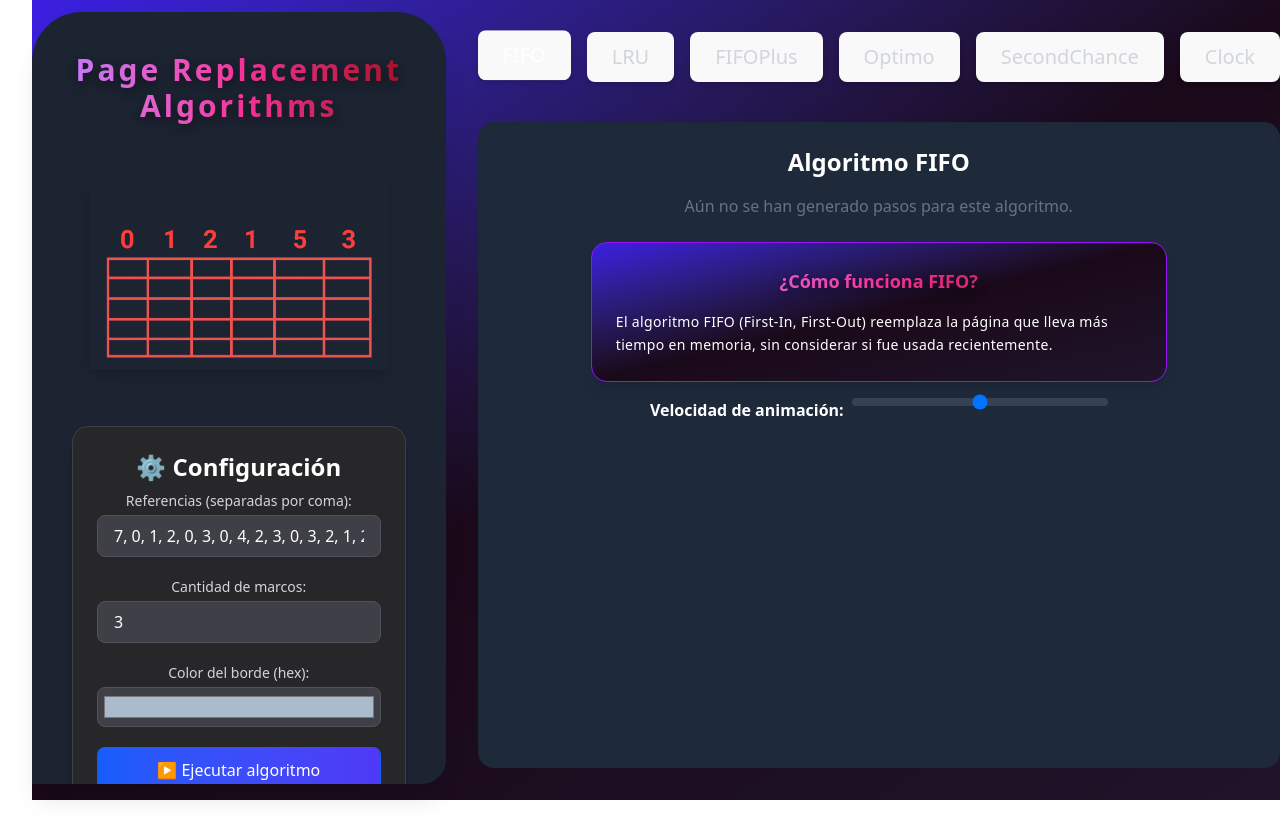
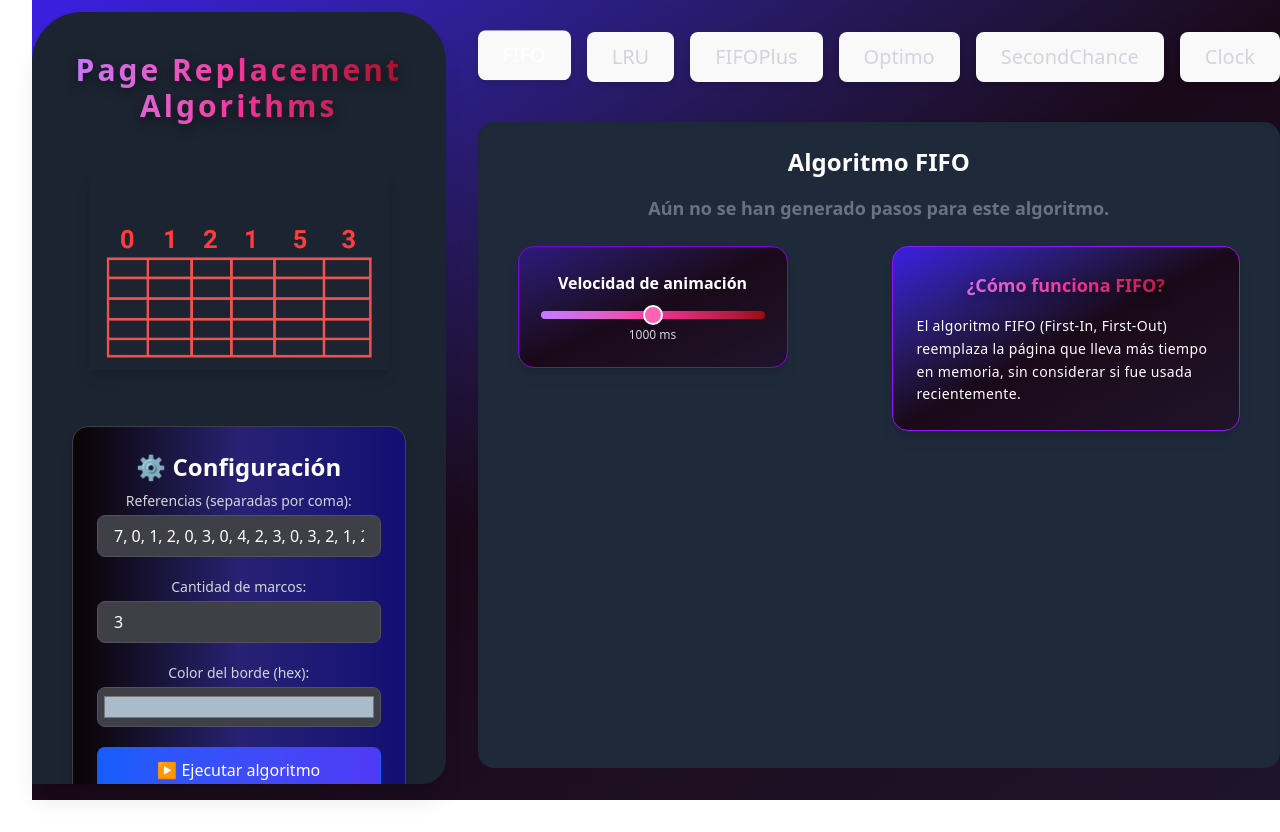
Before and after one commit to LairezMk/Algoritmo_RP, a React (Vite) app in the folder algoritmos-reemplazo-app/: page / in a window 1280 px wide. Shown: the top 832 px of the page. Built offline with nearby package versions, Linux system fonts and the light colour scheme.

Commit message:
Animation speed slide

```diff
--- a/algoritmos-reemplazo-app/src/App.jsx
+++ b/algoritmos-reemplazo-app/src/App.jsx
@@ -17,6 +17,7 @@ function App() {
   const [marcos, setMarcos] = useState(3);
   const [color, setColor] = useState("#aabbcc");
   const [pasos, setPasos] = useState([]);
+  const [ejecucionKey, setEjecucionKey] = useState(0); // Para forzar la re-renderización
 
   const ejecutarAlgoritmo = () => {
     if (!referencias.length || marcos <= 0) return;
@@ -45,7 +46,8 @@ function App() {
         alert("Algoritmo no válido");
         return;
     }
-    setPasos(resultado);
+    setPasos([...resultado]);
+    setEjecucionKey(Date.now()); // Cambia la clave para forzar re-renderización
   };
 
   return (
@@ -97,6 +99,7 @@ function App() {
         {/* Vista del algoritmo seleccionado */}
         <div className="flex-1 overflow-auto bg-[#1e2a3a] rounded-2xl p-6 shadow-inner">
           <VistaAlgoritmo
+            key={ejecucionKey} // Forzar re-renderización al cambiar el algoritmo
             algoritmoActivo={algoritmoActivo}
             resultados={{ [algoritmoActivo]: pasos }}
             color={color}
--- a/algoritmos-reemplazo-app/src/components/FrameDisplay.jsx
+++ b/algoritmos-reemplazo-app/src/components/FrameDisplay.jsx
@@ -35,7 +35,10 @@ const FrameDisplay = ({ pasos, color = '#00ffff', delay = 1000 }) => {
             <tr className="bg-[#111827] text-cyan-300">
               <th className="px-4 py-3 rounded-tl-2xl text-left font-bold text-xl"> </th>
               {historial.map((_, index) => (
-                <th key={index} className="px-4 py-3 border-b border-cyan-500">
+                <th key={index} className={"px-4 py-3 border-b border-cyan-500" +
+                  (index === 0 ? " border-l-4 border-cyan-500" : "" )
+                 }
+                  >
                   P {index + 1}
                 </th>
               ))}
--- a/algoritmos-reemplazo-app/src/components/PanelInputs.jsx
+++ b/algoritmos-reemplazo-app/src/components/PanelInputs.jsx
@@ -42,7 +42,7 @@ export default function PanelInputs({
 
   return (
     <div className="flex flex-col items-center justify-center h-full p-4 space-y-4">
-    <div className="bg-zinc-800 text-white p-6 rounded-2xl shadow-lg w-full max-w-md border border-zinc-700 space-y-5">
+    <div className="bg-gradient-to-r from-[#0a0404] via-[#282175] to-[#130e73] text-white p-6 rounded-2xl shadow-lg w-full max-w-md border border-zinc-700 space-y-5">
       <h2 className="text-2xl font-bold text-center text-white mb-2">⚙️ Configuración</h2>
 
       <div>
@@ -120,7 +120,7 @@ export default function PanelInputs({
             }
             localStorage.setItem("historialReferencias", JSON.stringify(historial));
           }
-          onGenerar(); // Ejecutar el algoritmo
+          onGenerar(Date.now); // Ejecutar el algoritmo
         }}
         className="w-full bg-gradient-to-r from-blue-600 to-indigo-600 text-white py-2 rounded-lg font-semibold hover:from-blue-500 hover:to-indigo-500 transition"
       >
--- a/algoritmos-reemplazo-app/src/components/VistaAlgoritmo.jsx
+++ b/algoritmos-reemplazo-app/src/components/VistaAlgoritmo.jsx
@@ -14,6 +14,7 @@ const explicaciones = {
 const VistaAlgoritmo = ({ algoritmoActivo, resultados, color }) => {
   const pasos = resultados?.[algoritmoActivo] || [];
   const descripcion = explicaciones[algoritmoActivo] || "Algoritmo no reconocido.";
+  const [delay, setDelay] = React.useState(1000); // Estado para la velocidad de la animación
 
   return (
     <div className="flex-1 px-4">
@@ -22,15 +23,51 @@ const VistaAlgoritmo = ({ algoritmoActivo, resultados, color }) => {
       </h2>
 
       {pasos.length > 0 ? (
-        <FrameDisplay pasos={pasos} color={color} />
+        <FrameDisplay pasos={pasos} color={color} delay={delay}/>
       ) : (
-        <p className="text-center text-gray-500 mb-4">
+        <p className="text-center text-gray-500 mb-4 text-lg font-extrabold">
           Aún no se han generado pasos para este algoritmo.
         </p>
       )}
 
+      {/* Contenedor flex para el slider y la explicación */}
+      <div className="flex flex-row justify-start items-start gap-26 mt-6 max-w-4xl mx- justify-between">
+        {/* Slider moderno */}
+        <div className="flex flex-col items-center bg-gradient-to-br from-[#2d1a7e] via-[#1a0919] to-[#20142b] border border-purple-700 shadow-lg rounded-2xl p-6 min-w-[270px]">
+          <label className="text-white font-bold mb-4 text-base">Velocidad de animación</label>
+          <input
+            type="range"
+            min="0"
+            max="2000"
+            step="100"
+            value={delay}
+            onChange={(e) => setDelay(Number(e.target.value))}
+            className="w-56 h-2 bg-gradient-to-r from-purple-400 via-pink-500 to-red-800 rounded-lg appearance-none cursor-pointer transition-all duration-200 outline-none
+              [&::-webkit-slider-thumb]:appearance-none
+              [&::-webkit-slider-thumb]:w-5
+              [&::-webkit-slider-thumb]:h-5
+              [&::-webkit-slider-thumb]:rounded-full
+              [&::-webkit-slider-thumb]:bg-pink-400
+              [&::-webkit-slider-thumb]:shadow-lg
+              [&::-webkit-slider-thumb]:border-2
+              [&::-webkit-slider-thumb]:border-white
+              [&::-webkit-slider-thumb]:transition-all
+              [&::-webkit-slider-thumb]:duration-200
+              [&::-moz-range-thumb]:appearance-none
+              [&::-moz-range-thumb]:w-5
+              [&::-moz-range-thumb]:h-5
+              [&::-moz-range-thumb]:rounded-full
+              [&::-moz-range-thumb]:bg-pink-400
+              [&::-moz-range-thumb]:shadow-lg
+              [&::-moz-range-thumb]:border-2
+              [&::-moz-range-thumb]:border-white
+              "
+          />
+          <span className="mt-2 text-xs text-gray-300">{delay} ms</span>
+        </div>
+
         {/* Explicación del algoritmo */}
-      <div className="bg-gradient-to-br from-[#3b1ee3] via-[#1a0919] to-[#20142b] border border-purple-600 shadow-lg rounded-2xl p-6 max-w-xl mx-auto mt-6 text-left text-sm text-white">
+        <div className="bg-gradient-to-br from-[#3b1ee3] via-[#1a0919] to-[#20142b] border border-purple-600 shadow-lg rounded-2xl p-6 max-w-xl text-left text-sm text-white">
           <h3 className="font-extrabold mb-4 text-center text-lg text-transparent bg-clip-text bg-gradient-to-r from-purple-400 via-pink-500 to-red-800 drop-shadow-[0_4px_6px_rgba(0,0,0,0.5)]">
             ¿Cómo funciona {algoritmoActivo}?
           </h3>
@@ -38,20 +75,7 @@ const VistaAlgoritmo = ({ algoritmoActivo, resultados, color }) => {
             {descripcion}
           </p>
         </div>
-
-      {/*Slide para manejar la velocidad de la animación de las tablas, entre menos más lenta, y entre más inmediata*/}
-      <div className="flex justify-center mt-4">
-        <label className="text-white font-bold mr-2">Velocidad de animación:</label>
-        <input
-          type="range"
-          min="0"
-          max="2000"
-          step="100"
-          defaultValue="1000"
-          className="w-64 h-2 bg-gray-700 rounded-lg appearance-none cursor-pointer"
-        />
       </div>
-
     </div>
   );
 };
```
Lines whose indentation alone changed are shown as unchanged.
